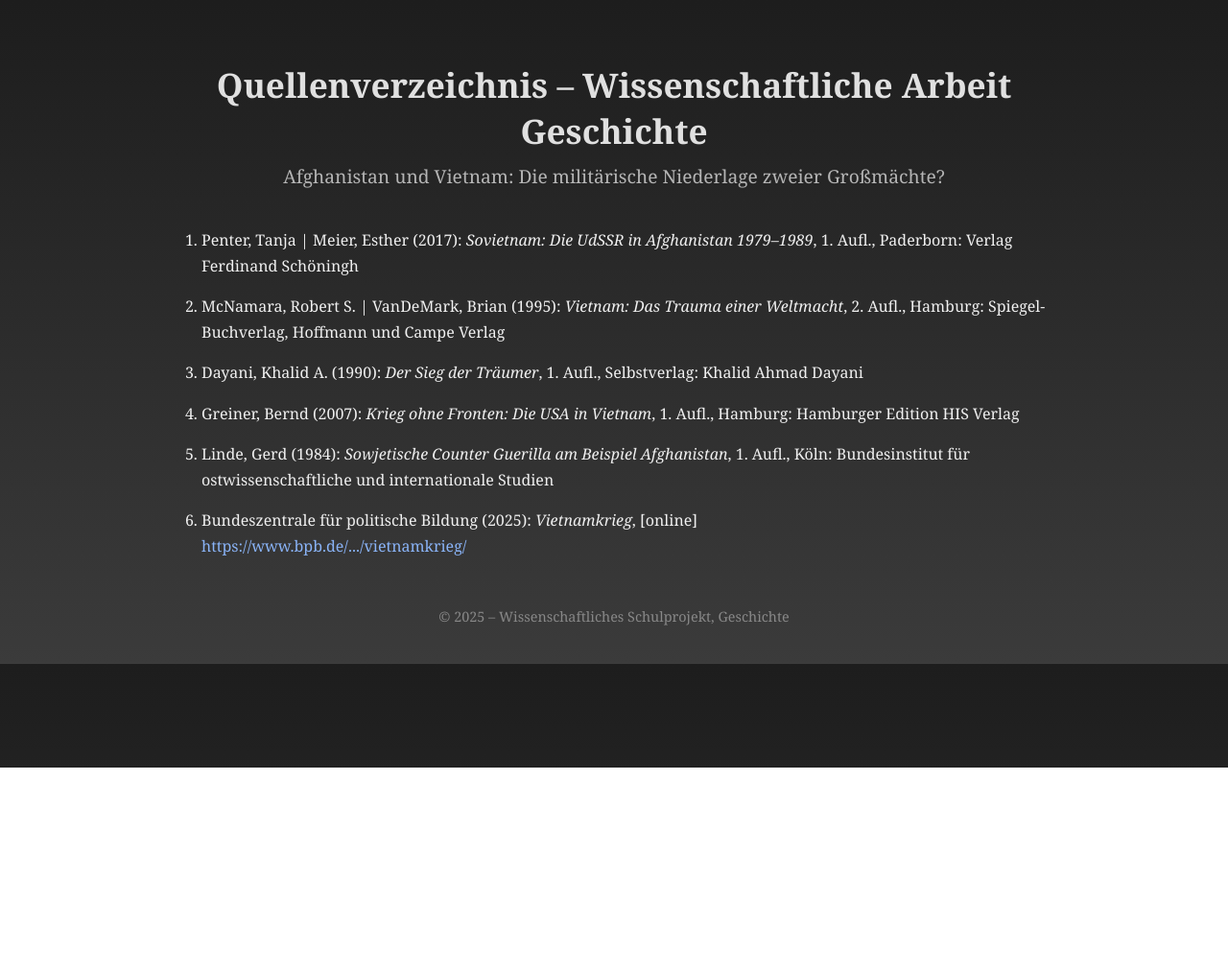
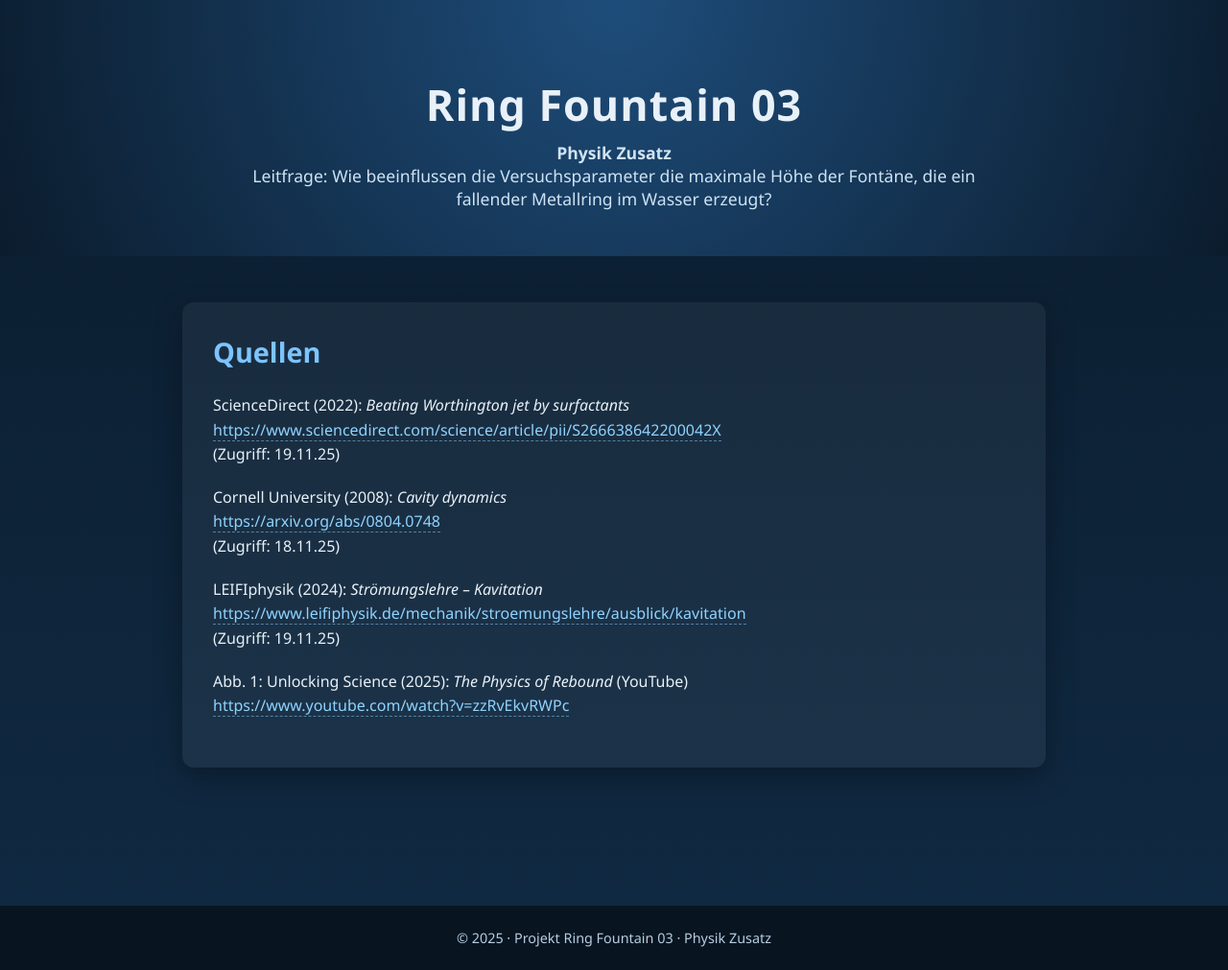
Before and after one commit to KKNizzi999/Quellenverzeichnis-Geschichte, a plain HTML site: page index.html in a window 1280 px wide. Shown: the whole page at 96% size. Before the commit the page ends 800 px from the top, so only its background shows below. Drawn offline with Linux system fonts and the light colour scheme.

Commit message:
Update title and structure of index.html

```diff
--- a/index.html
+++ b/index.html
@@ -4,83 +4,122 @@
 <head>
   <meta charset="UTF-8" />
   <meta name="viewport" content="width=device-width, initial-scale=1.0" />
-  <title>Quellenverzeichnis – Wissenschaftliche Arbeit Geschichte</title>
+  <title>Ring Fountain 03 – Quellen</title>
   <style>
     body {
-      font-family: 'Georgia', serif;
-      background: linear-gradient(to bottom, #1d1d1d, #3b3b3b);
-      color: #f0f0f0;
       margin: 0;
+      font-family: "Segoe UI", Roboto, Arial, sans-serif;
+      background: linear-gradient(180deg, #0b1c2d, #102a43);
+      color: #e8f1f8;
+    }
+
+    header {
+      padding: 3rem 2rem;
+      text-align: center;
+      background: radial-gradient(circle at top, #1e4d7b, #0b1c2d);
+    }
+
+    header h1 {
+      font-size: 2.8rem;
+      margin-bottom: 0.5rem;
+      letter-spacing: 1px;
+    }
+
+    header p {
+      font-size: 1.1rem;
+      max-width: 800px;
+      margin: 0.5rem auto 0;
+      color: #cfe3f3;
+    }
+
+    main {
+      max-width: 900px;
+      margin: 3rem auto;
+      padding: 0 1.5rem 3rem;
+    }
+
+    section {
+      margin-bottom: 3rem;
+      background: rgba(255, 255, 255, 0.05);
+      border-radius: 12px;
+      padding: 2rem;
+      box-shadow: 0 10px 30px rgba(0, 0, 0, 0.3);
+    }
+
+    h2 {
+      margin-top: 0;
+      color: #7cc4ff;
+      font-size: 1.8rem;
+    }
+
+    ul {
+      list-style: none;
       padding: 0;
     }
 
-    .container {
-      max-width: 900px;
-      margin: 0 auto;
-      padding: 40px 20px;
-    }
-
-    h1 {
-      text-align: center;
-      font-size: 2.2em;
-      color: #e0e0e0;
-      margin-bottom: 10px;
-    }
-
-    .subtitle {
-      text-align: center;
-      font-size: 1.2em;
-      color: #b5b5b5;
-      margin-bottom: 40px;
-    }
-
-    ol {
-      line-height: 1.7;
-      padding-left: 20px;
-    }
-
     li {
-      margin-bottom: 15px;
+      margin-bottom: 1.2rem;
+      line-height: 1.6;
     }
 
     a {
-      color: #8ab4f8;
+      color: #8fd3ff;
       text-decoration: none;
+      border-bottom: 1px dashed rgba(143, 211, 255, 0.5);
     }
 
     a:hover {
-      text-decoration: underline;
+      color: #ffffff;
+      border-bottom-color: #ffffff;
     }
 
     footer {
       text-align: center;
-      font-size: 0.9em;
-      color: #888;
-      margin-top: 50px;
+      padding: 1.5rem;
+      font-size: 0.9rem;
+      color: #b7cde0;
+      background: #081521;
     }
   </style>
 </head>
 <body>
-  <div class="container">
-    <h1>Quellenverzeichnis – Wissenschaftliche Arbeit Geschichte</h1>
-    <div class="subtitle">Afghanistan und Vietnam: Die militärische Niederlage zweier Großmächte?</div>
 
-    <ol>
-      <li>Penter, Tanja | Meier, Esther (2017): <i>Sovietnam: Die UdSSR in Afghanistan 1979–1989</i>, 1. Aufl., Paderborn: Verlag Ferdinand Schöningh</li>
-      <li>McNamara, Robert S. | VanDeMark, Brian (1995): <i>Vietnam: Das Trauma einer Weltmacht</i>, 2. Aufl., Hamburg: Spiegel-Buchverlag, Hoffmann und Campe Verlag</li>
-      <li>Dayani, Khalid A. (1990): <i>Der Sieg der Träumer</i>, 1. Aufl., Selbstverlag: Khalid Ahmad Dayani</li>
-      <li>Greiner, Bernd (2007): <i>Krieg ohne Fronten: Die USA in Vietnam</i>, 1. Aufl., Hamburg: Hamburger Edition HIS Verlag</li>
-      <li>Linde, Gerd (1984): <i>Sowjetische Counter Guerilla am Beispiel Afghanistan</i>, 1. Aufl., Köln: Bundesinstitut für ostwissenschaftliche und internationale Studien</li>
-      <li>Bundeszentrale für politische Bildung (2025): <i>Vietnamkrieg</i>, [online]
-        <br><a href="https://www.bpb.de/kurz-knapp/lexika/das-junge-politiklexikon/321344/vietnamkrieg/" target="_blank">
-          https://www.bpb.de/.../vietnamkrieg/
-        </a>
-      </li>
-    </ol>
+  <header>
+    <h1>Ring Fountain 03</h1>
+    <p><strong>Physik Zusatz</strong><br>
+    Leitfrage: Wie beeinflussen die Versuchsparameter die maximale Höhe der Fontäne, die ein fallender Metallring im Wasser erzeugt?</p>
+  </header>
 
-    <footer>
-      &copy; 2025 – Wissenschaftliches Schulprojekt, Geschichte
-    </footer>
-  </div>
+  <main>
+    <section>
+      <h2>Quellen</h2>
+      <ul>
+        <li>
+          ScienceDirect (2022): <em>Beating Worthington jet by surfactants</em><br>
+          <a href="https://www.sciencedirect.com/science/article/pii/S266638642200042X" target="_blank">https://www.sciencedirect.com/science/article/pii/S266638642200042X</a><br>
+          (Zugriff: 19.11.25)
+        </li>
+        <li>
+          Cornell University (2008): <em>Cavity dynamics</em><br>
+          <a href="https://arxiv.org/abs/0804.0748" target="_blank">https://arxiv.org/abs/0804.0748</a><br>
+          (Zugriff: 18.11.25)
+        </li>
+        <li>
+          LEIFIphysik (2024): <em>Strömungslehre – Kavitation</em><br>
+          <a href="https://www.leifiphysik.de/mechanik/stroemungslehre/ausblick/kavitation" target="_blank">https://www.leifiphysik.de/mechanik/stroemungslehre/ausblick/kavitation</a><br>
+          (Zugriff: 19.11.25)
+        </li>
+        <li>
+          Abb. 1: Unlocking Science (2025): <em>The Physics of Rebound</em> (YouTube)<br>
+          <a href="https://www.youtube.com/watch?v=zzRvEkvRWPc&list=PLvg-ALxoY7IA696jJuy7IbmgvgD9YOj0I&index=19" target="_blank">https://www.youtube.com/watch?v=zzRvEkvRWPc</a>
+        </li>
+      </ul>
+    </section>
+  </main>
+
+  <footer>
+    © 2025 · Projekt Ring Fountain 03 · Physik Zusatz
+  </footer>
+
 </body>
 </html>
```
